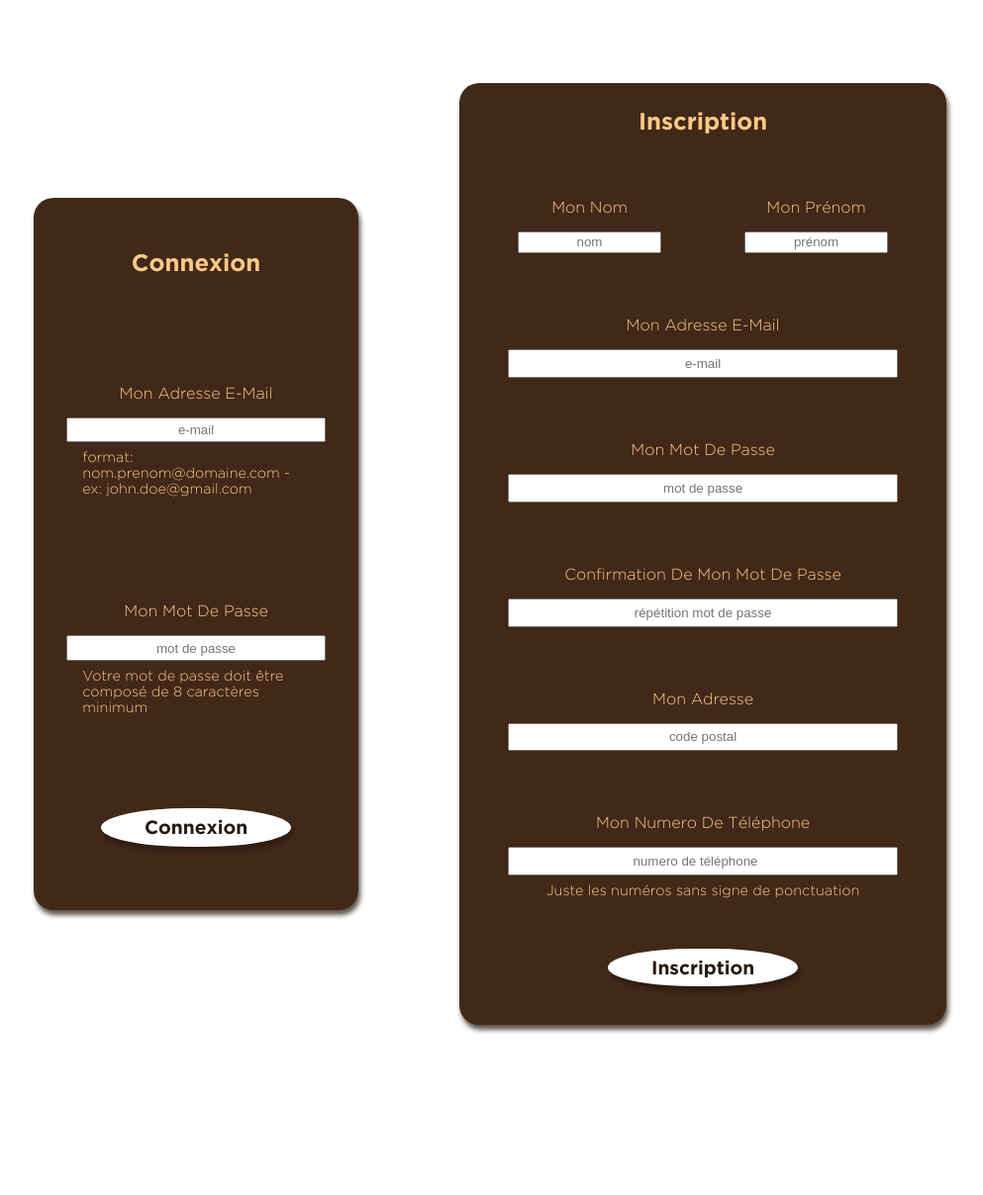
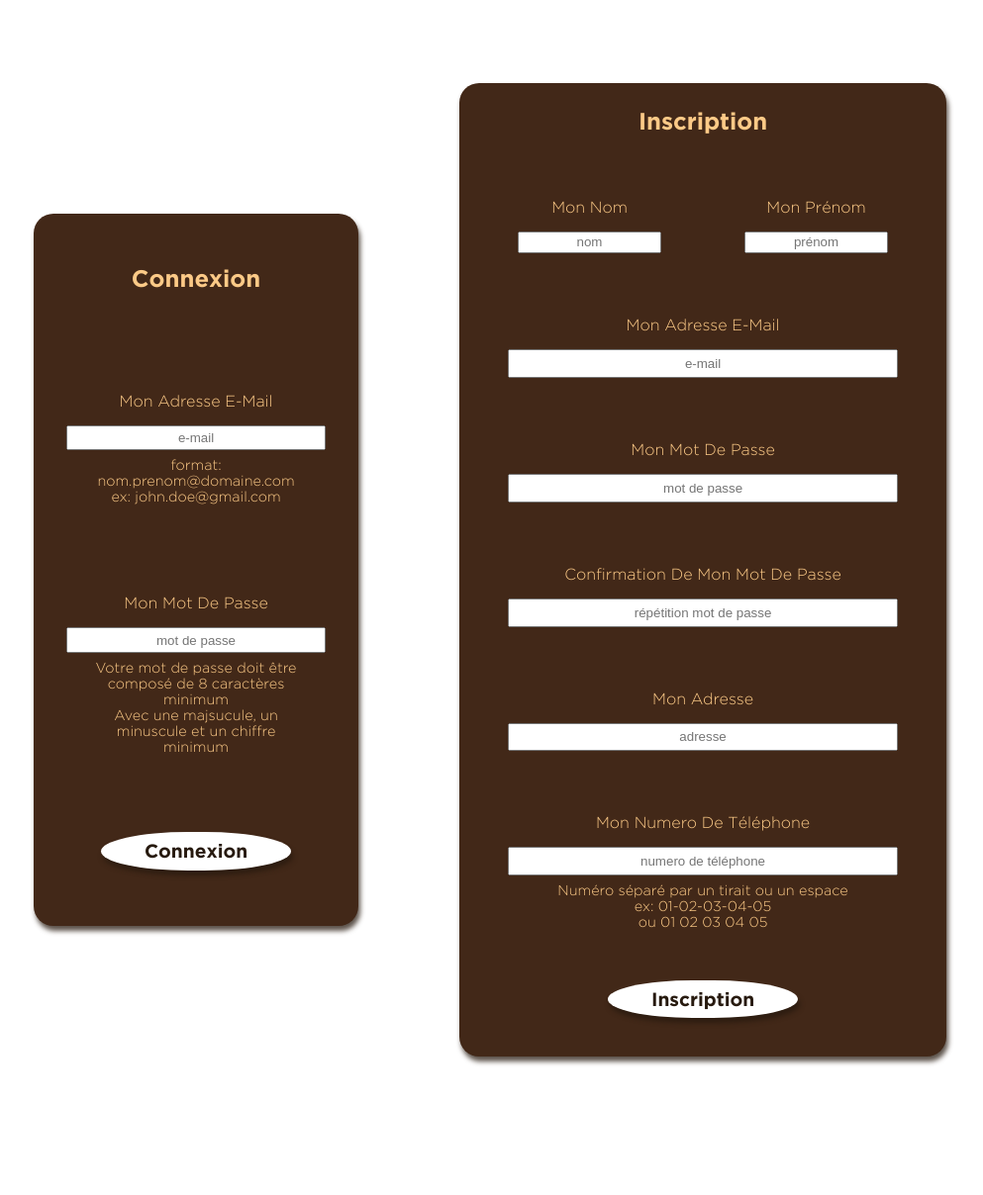
Before and after one commit to albancardon/projet_picantins, a PHP site: page /views/viewLogin.html in a window 1280 px wide. Shown: the part 182-1390 px from the top of the page at 99% size, without its empty margins (145-1138 px from the left). Before the commit the page ends 1227 px from the top, so only its background shows below. Run offline with PHP 8.4, Linux system fonts and the light colour scheme.

Commit message:
mardi 05/10/2021 début codage JS

```diff
--- a/asset/css/styleGestionProduits.css
+++ b/asset/css/styleGestionProduits.css
@@ -118,7 +118,6 @@
     color: #271A0F;
     font-size: 1.5em;
     font-weight: bold;
-    margin: -5px 5px 0 0;
     padding: 0;
     width: 20px;
     cursor: pointer;
--- a/asset/css/styleLogin.css
+++ b/asset/css/styleLogin.css
@@ -70,6 +70,7 @@ body {
     margin: 1em;
 }
 .legende-champ{
+    text-align: center;
     margin: 0.5em;
     max-width: 70%;
     font-size: 0.9em;
--- a/views/viewAccueil.html
+++ b/views/viewAccueil.html
@@ -50,7 +50,7 @@
 
     <!-- aside-phrase-de-fin -->
     <aside class="box-phrase">
-        <a href="" class="phrase-insta ombre">
+        <a href="https://www.instagram.com/lespicantins/?hl=fr" class="phrase-insta ombre">
             N'oubliez pas de venir nous suivre sur notre Instagram
         </a>
     </aside>
--- a/views/viewGestionComptes.html
+++ b/views/viewGestionComptes.html
@@ -260,4 +260,5 @@
             </tbody>
         </table>
     </aside>
+    <script src="../asset/script/scriptGestionComptes.js" defer></script>
 </body>
--- a/views/viewLogin.html
+++ b/views/viewLogin.html
@@ -14,9 +14,9 @@
             <form class="form-connexion" method="get">
                 <div class="form-group">
                     <label class="champ majDbutMot" for="mailLogin"> Mon adresse e-mail</label>
-                    <input class="zone-text" type="email" name="mailLogin" id="mailLogin" placeholder="e-mail" required>
+                    <input class="zone-text" type="email" name="mailLogin" id="mailLogin" placeholder="e-mail"  required>
                     <p class="legende-champ">
-                        format: nom.prenom@domaine.com - <br/>
+                        format: nom.prenom@domaine.com <br/>
                         ex: john.doe@gmail.com
                     </p>
                 </div>
@@ -24,10 +24,11 @@
                     <label class="champ majDbutMot" for="passLogin"> Mon mot de passe</label>
                     <input class="zone-text" type="password" name="passLogin" id="passLogin" placeholder="mot de passe" pattern="[A-Za-z0-9_$]{8,}" required>
                     <p class="legende-champ">
-                        Votre mot de passe doit être composé de 8 caractères minimum
+                        Votre mot de passe doit être composé de 8 caractères minimum <br/>
+                        Avec une majsucule, un minuscule et un chiffre minimum
                     </p>
                 </div>
-                <button class="btn btn-white btn-connexion">connexion</button>
+                <button id="btnLogin" class="btn btn-white btn-connexion">connexion</button>
             </form>
         </main>
         <!-- aside inscription -->
@@ -37,38 +38,41 @@
                 <div class="inscription-identiter">
                     <p class="champ-inscription">
                         <label class="label-inscription majDbutMot" for="inscrpt-nom">Mon nom </label>
-                        <input class="zone-text" type="text" name="inscrpt-nom" id="inscrpt-nom" placeholder="nom"  pattern="[A-Za-z0-9\u00c0-\u00ff]{3,20}" required />
+                        <input class="zone-text" type="text" name="inscrpt-nom" id="inscrpt-nom" placeholder="nom"  pattern="[A-Za-z0-9\u00c0-\u00ff]{3,20}" required/>
                     </p>
                     <p class="champ-inscription">
                         <label class="label-inscription majDbutMot" for="inscrpt-prenom" >Mon prénom </label>
-                        <input class="zone-text" type="text" name="inscrpt-prenom" id="inscrpt-prenom" placeholder="prénom"  pattern="[A-Za-z0-9\u00c0-\u00ff]{3,20}" required />
+                        <input class="zone-text" type="text" name="inscrpt-prenom" id="inscrpt-prenom" placeholder="prénom"  pattern="[A-Za-z0-9\u00c0-\u00ff]{3,20}" required/>
                     </p>
                 </div>
                 <div class="champ-inscription">
                     <label class="label-inscription majDbutMot" for="inscrpt-mail">Mon adresse e-mail</label>
-                    <input class="zone-text" type="email" name="inscrpt-mail" id="inscrpt-mail" placeholder="e-mail" required />
+                    <input class="zone-text" type="email" name="inscrpt-mail" id="inscrpt-mail" placeholder="e-mail" required/>
                 </div>
                 <div class="champ-inscription">
-                    <label class="label-inscription majDbutMot" for="inscrpt-pass">Mon mot de passe</label>
-                    <input class="zone-text" type="password" name="inscrpt-pass" id="inscrpt-pass" placeholder="mot de passe" pattern="[A-Za-z0-9_$]{8,}" required />
+                    <label class="label-inscription majDbutMot" for="passInscrpt">Mon mot de passe</label>
+                    <input class="zone-text" type="password" name="passInscrpt" id="passInscrpt" placeholder="mot de passe" pattern="[A-Za-z0-9_$]{8,}" required/>
                 </div>
                 <div class="champ-inscription">
-                    <label class="label-inscription majDbutMot" for="inscrpt-pass-confirm">Confirmation de mon mot de passe</label>
-                    <input class="zone-text" type="password" name="" id="inscrpt-pass-confirm" placeholder="répétition mot de passe" pattern="[A-Za-z0-9_$]{8,}" required />
+                    <label class="label-inscription majDbutMot" for="passInscrptConfirm">Confirmation de mon mot de passe</label>
+                    <input class="zone-text" type="password" name="" id="passInscrptConfirm" placeholder="répétition mot de passe" pattern="[A-Za-z0-9_$]{8,}" required/>
                 </div>
                 <div class="champ-inscription">
-                    <label class="label-inscription majDbutMot" for="inscrpt-codePostal">Mon adresse</label>
-                    <input class="zone-text" type="text" name="inscrpt-codePostal" id="inscrpt-codePostal" placeholder="code postal" pattern="[A-Za-z0-9]{3,10}" required />
+                    <label class="label-inscription majDbutMot" for="inscrpt-adressse">Mon adresse</label>
+                    <input class="zone-text" type="text" name="inscrpt-adressse" id="inscrpt-adressse" placeholder="adresse" required/>
                 </div>
                 <div class="champ-inscription">
                     <label class="label-inscription majDbutMot" for="inscrpt-tel">Mon numero de téléphone</label>
-                    <input class="zone-text" type="number" name="inscrpt-tel" id="inscrpt-tel" placeholder="numero de téléphone" pattern="[0-9]{3,20}" required />
+                    <input class="zone-text" type="text" name="inscrpt-tel" id="inscrpt-tel" placeholder="numero de téléphone" pattern="[0-9]{2}[ -]*[0-9]{2}[ -]*[0-9]{2}[ -]*[0-9]{2}[ -]*[0-9]{2}" maxlength="14" required/>
                     <p class="legende-champ">
-                        Juste les numéros sans signe de ponctuation
+                        Numéro séparé par un tirait ou un espace<br/>
+                        ex: 01-02-03-04-05 <br/>
+                        ou 01 02 03 04 05
                     </p>
                 </div>
-                <button class="btn btn-white btn-connexion">inscription</button>
+                <button id="btnInscpt" class="btn btn-white btn-connexion">inscription</button>
             </form>
         </aside>
     </div>
+    <script src="../asset/script/scriptLogin.js" defer></script>
 </body>
```
Also changed, not shown: asset/css/styleCommon.css (+27 -3 lines), asset/script/scriptLogin.js (added, +42 -0 lines), views/template.html (+9 -4 lines), asset/script/scriptGestionComptes.js (added).
